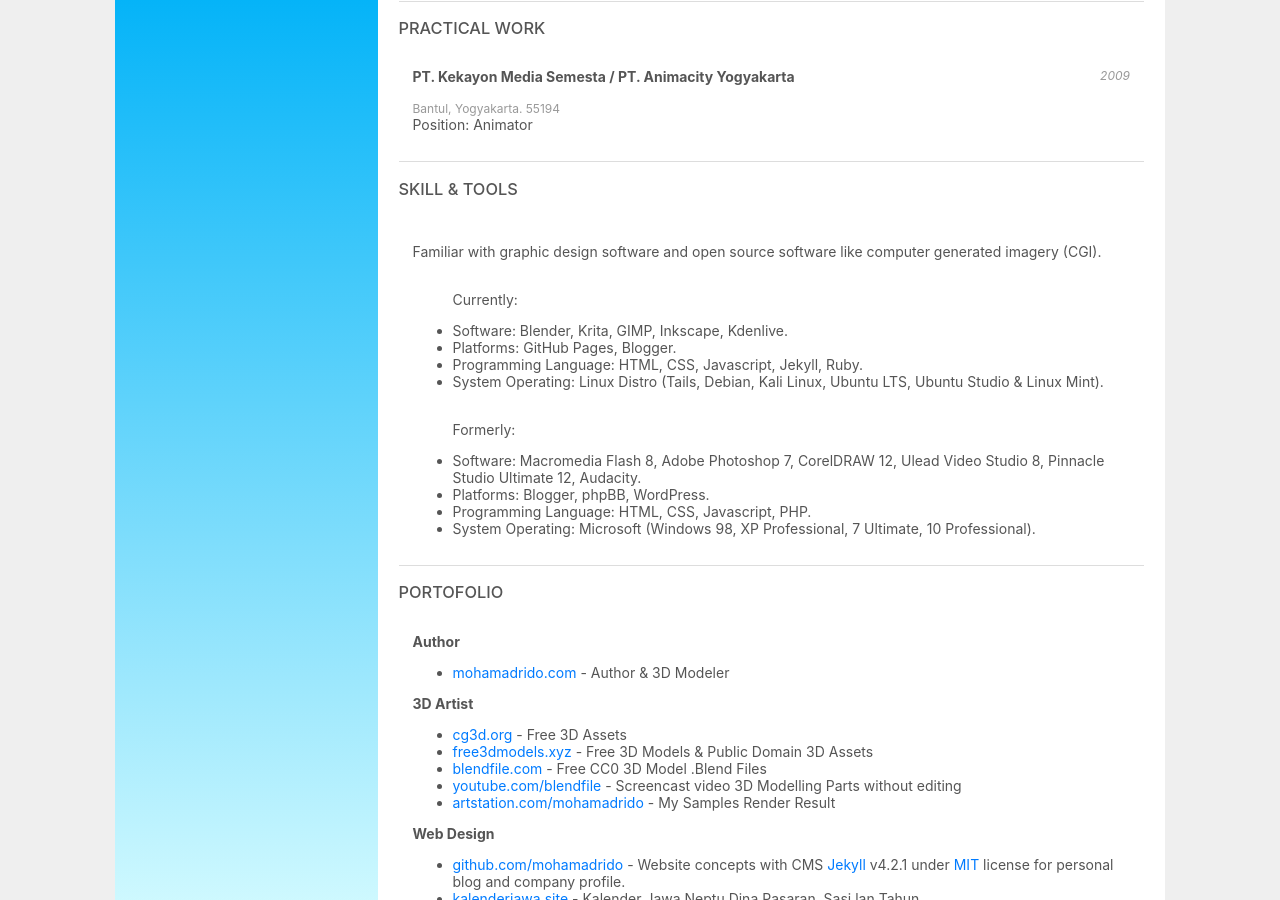
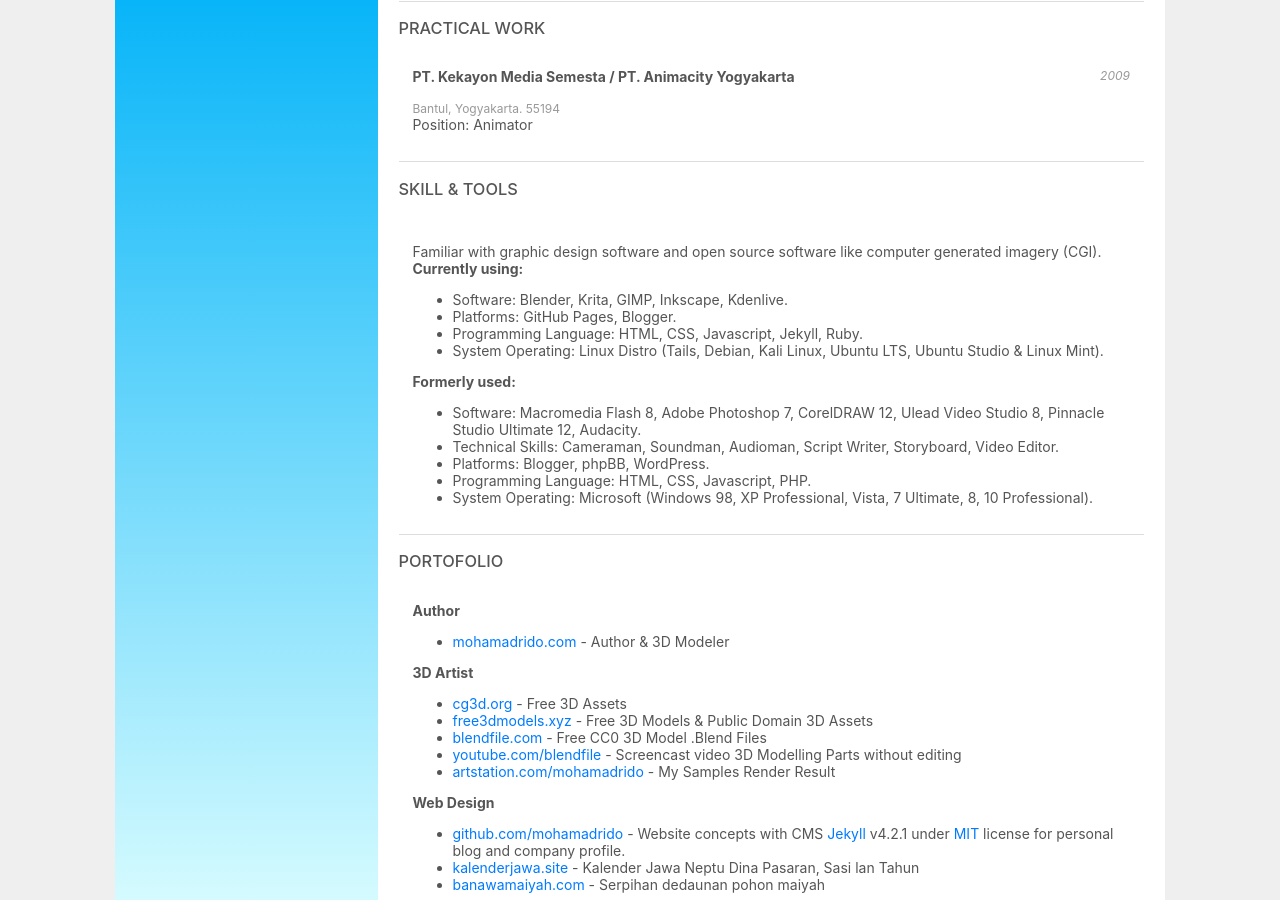
Before and after one commit to mohamadrido/about, a Jekyll site: the page built from index.html, in a window 1280 px wide and 900 px high, scrolled down 819 px. Built offline with Jekyll 4.4.1, drawn with Linux system fonts in a browser that asks for light colours.

Commit message:
Update index.html

```diff
--- a/index.html
+++ b/index.html
@@ -100,19 +100,20 @@
     <h3>SKILL & TOOLS</h3>
     <div class="container" style="padding: 1em; border-bottom: 1px solid #ddd;">
     <p>Familiar with graphic design software and open source software like computer generated imagery (CGI).<br/>
-    <br/>
+    <b>Currently using:</b>
     <ul>
-    <p>Currently:</p>
     <li>Software: Blender, Krita, GIMP, Inkscape, Kdenlive.</li>
     <li>Platforms: GitHub Pages, Blogger.</li>
     <li>Programming Language: HTML, CSS, Javascript, Jekyll, Ruby.</li>
     <li>System Operating: Linux Distro (Tails, Debian, Kali Linux, Ubuntu LTS, Ubuntu Studio & Linux Mint).</li>
-    <br/>
-    <p>Formerly:</p>
+    </ul>
+    <b>Formerly used:</b>
+    <ul>
     <li>Software: Macromedia Flash 8, Adobe Photoshop 7, CorelDRAW 12, Ulead Video Studio 8, Pinnacle Studio Ultimate 12, Audacity.</li>
+    <li>Technical Skills: Cameraman, Soundman, Audioman, Script Writer, Storyboard, Video Editor.</li>
     <li>Platforms: Blogger, phpBB, WordPress.</li>
     <li>Programming Language: HTML, CSS, Javascript, PHP.</li>
-    <li>System Operating: Microsoft (Windows 98, XP Professional, 7 Ultimate, 10 Professional).</li>
+    <li>System Operating: Microsoft (Windows 98, XP Professional, Vista, 7 Ultimate, 8, 10 Professional).</li>
     </ul>
     </p>
     </div>
```
